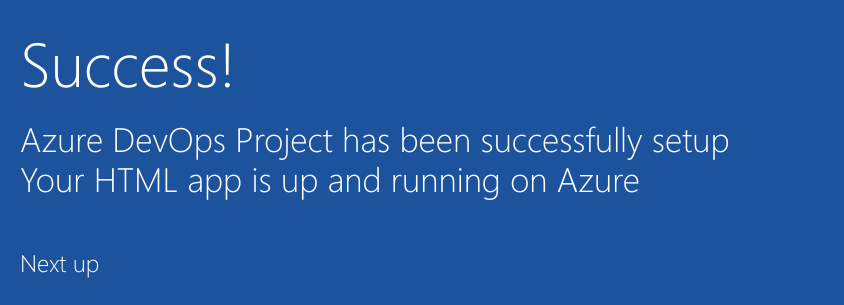
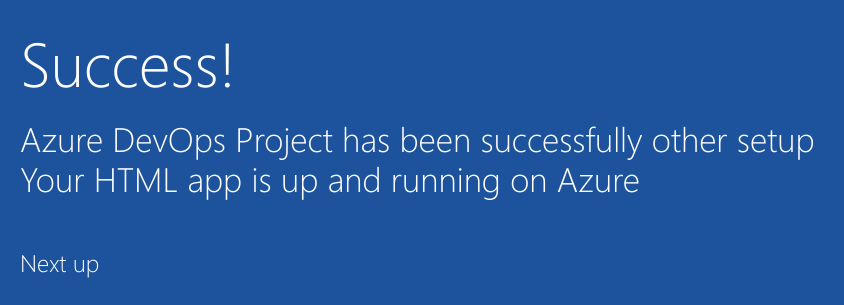
Before and after one commit to VempadaSiva/edureka_assignment, a plain HTML site: page sample-project/index.html in a window 1280 px wide. Shown: the part 352-657 px from the top of the page, 205-1049 px from the left. Drawn offline with Linux system fonts and the light colour scheme.

Commit message:
second branch

```diff
--- a/sample-project/index.html
+++ b/sample-project/index.html
@@ -19,7 +19,7 @@
         </div>
             <div class="content-body">
                 <div class="success-text">Success!</div>
-                <div class="description line-1"> Azure DevOps Project has been successfully setup</div>
+                <div class="description line-1"> Azure DevOps Project has been successfully other setup</div>
                 <div class="description line-2"> Your HTML app is up and running on Azure</div>
                 <div class="next-steps-container">
                     <div class="next-steps-header">Next up</div>
```
